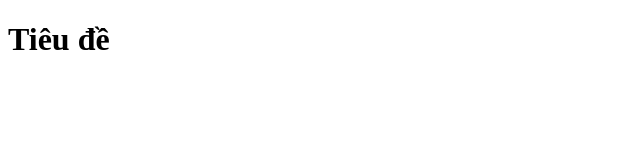
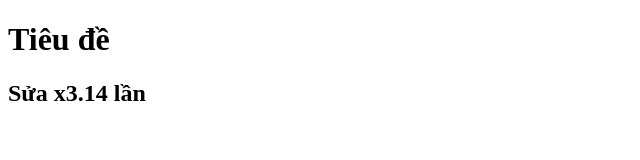
Before and after one commit to pilotxuanhuy/duan6, a plain HTML site: page index.html in a window 1280 px wide. Shown: the whole page, without its empty margins (0-640 px from the left). Drawn offline with Linux system fonts and the light colour scheme.

Commit message:
1. sửa code lần 1

```diff
--- a/index.html
+++ b/index.html
@@ -7,5 +7,6 @@
   </head>
   <body>
     <h1>Tiêu đề</h1>
+    <h2>Sửa x3.14 lần</h2>
   </body>
 </html>
```
